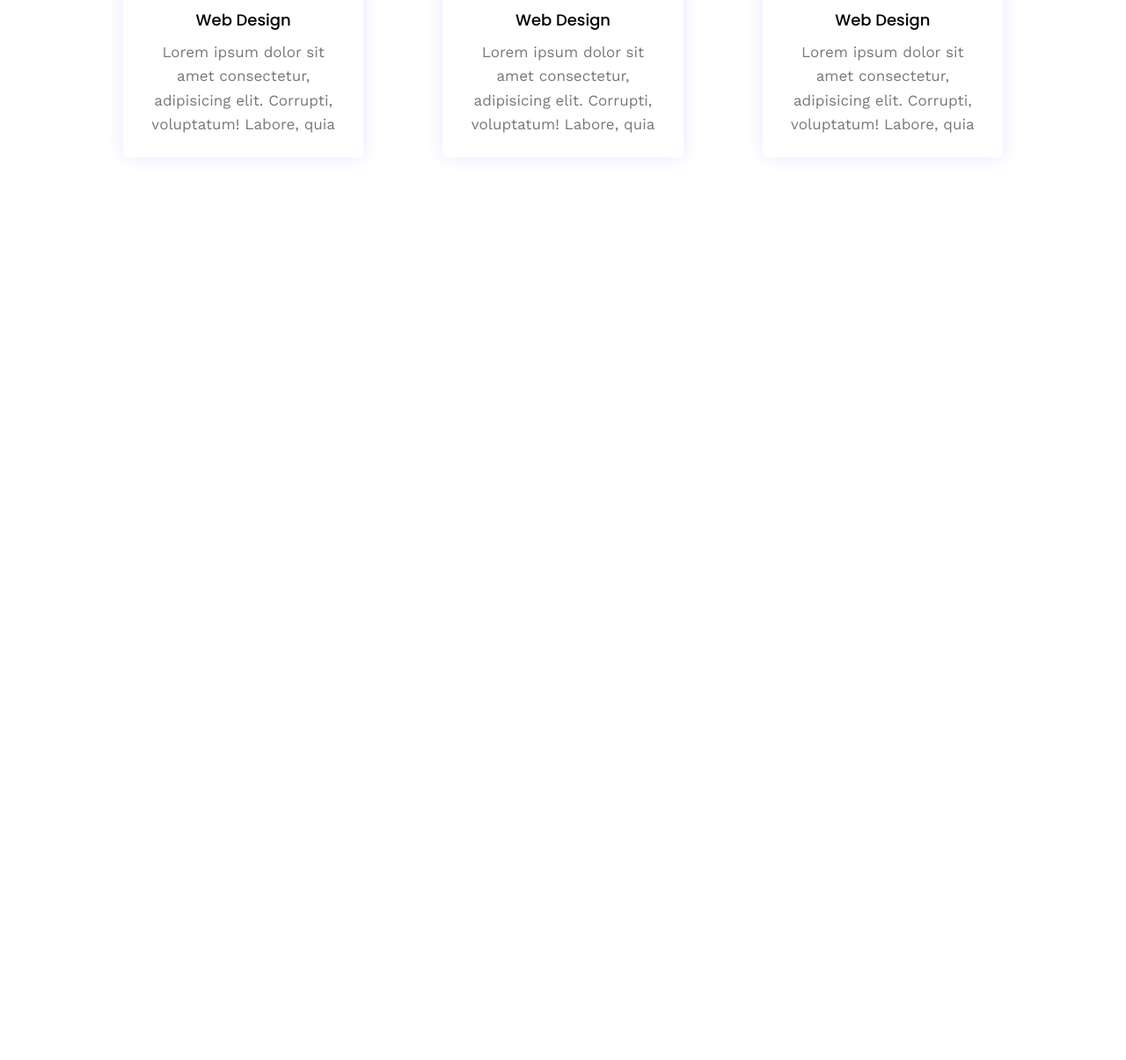
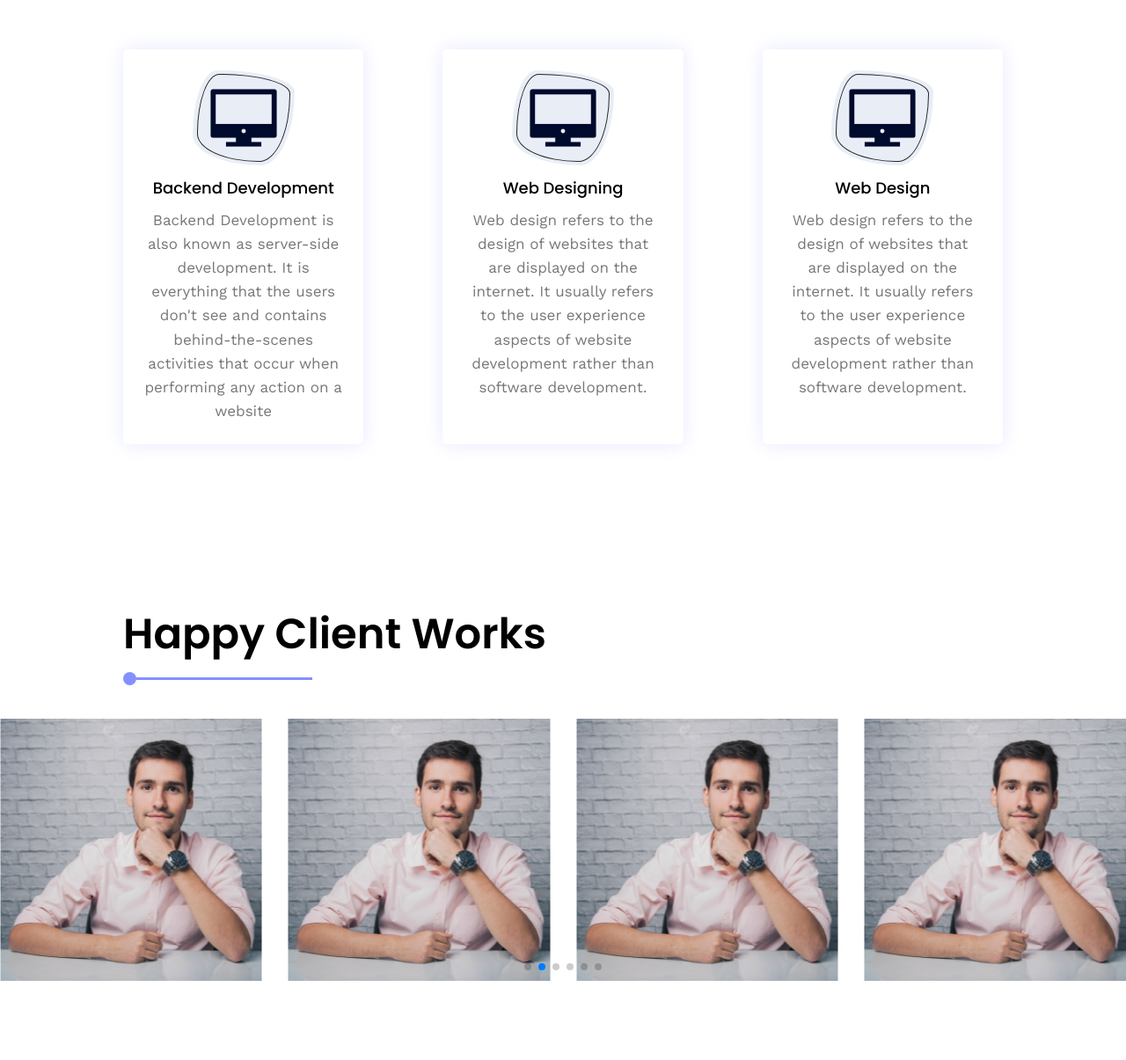
Before and after one commit to ShuaibDeveloper/myWebsite, a plain HTML site: page index.html in a window 1280 px wide. Shown: the part 3912-5117 px from the top of the page at 88% size. Before the commit the page ends 4181 px from the top, so only its background shows below. Drawn offline with nearby package versions, Linux system fonts and the light colour scheme.

Commit message:
my Second commit

```diff
--- a/css/style.css
+++ b/css/style.css
@@ -486,7 +486,7 @@ color: var(--white);
 Our Serivces Start
 ========================================   */
 .section-services{
-  transition: all.7s linear;
+  transition: all .7s linear;
 }
 .section-services p{
   max-width: 60rem;
@@ -542,3 +542,38 @@ Our Serivces Start
   50%{border-radius:16% 84% 16% 84% / 46% 37% 63% 54% ; }
   100%{border-radius: 30% 70% 46% 54% / 84% 12% 88% 16%;}
 }
+
+ /* ========================================
+Our testimonail Start
+========================================   */
+.swiper {
+  width: 100%;
+  height: 100%;
+}
+
+.swiper-slide {
+  text-align: center;
+  font-size: 18px;
+  background: #fff;
+
+  /* Center slide text vertically */
+  display: -webkit-box;
+  display: -ms-flexbox;
+  display: -webkit-flex;
+  display: flex;
+  -webkit-box-pack: center;
+  -ms-flex-pack: center;
+  -webkit-justify-content: center;
+  justify-content: center;
+  -webkit-box-align: center;
+  -ms-flex-align: center;
+  -webkit-align-items: center;
+  align-items: center;
+}
+
+.swiper-slide img {
+  display: block;
+  width: 100%;
+  height: 100%;
+  object-fit: cover;
+}
--- a/index.html
+++ b/index.html
@@ -5,6 +5,10 @@
     <meta http-equiv="X-UA-Compatible" content="IE=edge" />
     <meta name="viewport" content="width=device-width, initial-scale=1.0" />
     <link rel="stylesheet" href="css/style.css" />
+    <link
+      rel="stylesheet"
+      href="https://unpkg.com/swiper@8/swiper-bundle.min.css"
+    />
     <script defer src="script.js"></script>
     <title>ShuaibDeveloper portfolio Website</title>
   </head>
@@ -80,11 +84,14 @@
         <div class="bio-data">
           <h2 class="common-heading">my bio-data</h2>
           <p>
-           My name is Shuaib Khan. I'm a Web developer and Graduated Computer Science from one of the top Institute in the Pakistan. Have 3 Years of Experience in the field of Web development
+            My name is Shuaib Khan. I'm a Web developer and Graduated Computer
+            Science from one of the top Institute in the Pakistan. Have 3 Years
+            of Experience in the field of Web development
           </p>
           <br />
           <p>
-           Skills Html, CSS, Bootstrap, JavaScript, ReactJS with a vast knowledge of WordPress Development.
+            Skills Html, CSS, Bootstrap, JavaScript, ReactJS with a vast
+            knowledge of WordPress Development.
           </p>
           <div class="bio-data-stats">
             <div class="bio-stats">
@@ -260,36 +267,86 @@
       <div class="container grid grid-three-column">
         <div class="service-card">
           <ion-icon name="desktop-sharp" class="service-icon"></ion-icon>
-          <h3>Web Design</h3>
-          <p>Lorem ipsum dolor sit amet consectetur, adipisicing elit. Corrupti, voluptatum! Labore, quia </p>
+          <h3>Web Development</h3>
+          <p>
+            Web development is the work involved in developing a website for the
+            Internet or an intranet. Web development can range from developing a
+            simple single static page of plain text to complex web applications,
+            electronic businesses, and social network services.
+          </p>
+        </div>
+
+        <div class="service-card">
+          <ion-icon name="desktop-sharp" class="service-icon"></ion-icon>
+          <h3>Wordpress Development</h3>
+          <p>
+            A WordPress developer is a professional that specializes in the
+            infrastructure and ecosystem of the WordPress platform. They might
+            focus on improving the WordPress software itself or creating new
+            products, particularly plugins and themes
+          </p>
+        </div>
+        <div class="service-card">
+          <ion-icon name="desktop-sharp" class="service-icon"></ion-icon>
+          <h3>Front End Development</h3>
+          <p>
+            Front-end web development is the development of the graphical user
+            interface of a website, through the use of HTML, CSS, and
+            JavaScript, so that users can view and interact with that website.
+          </p>
+        </div>
+        <div class="service-card">
+          <ion-icon name="desktop-sharp" class="service-icon"></ion-icon>
+          <h3>Backend Development</h3>
+          <p>
+            Backend Development is also known as server-side development. It is
+            everything that the users don't see and contains behind-the-scenes
+            activities that occur when performing any action on a website
+          </p>
+        </div>
+        <div class="service-card">
+          <ion-icon name="desktop-sharp" class="service-icon"></ion-icon>
+          <h3>Web Designing</h3>
+          <p>
+            Web design refers to the design of websites that are displayed on
+            the internet. It usually refers to the user experience aspects of
+            website development rather than software development.
+          </p>
         </div>
         <div class="service-card">
           <ion-icon name="desktop-sharp" class="service-icon"></ion-icon>
           <h3>Web Design</h3>
-          <p>Lorem ipsum dolor sit amet consectetur, adipisicing elit. Corrupti, voluptatum! Labore, quia </p>
-        </div>
-        <div class="service-card">
-          <ion-icon name="desktop-sharp" class="service-icon"></ion-icon>
-          <h3>Web Design</h3>
-          <p>Lorem ipsum dolor sit amet consectetur, adipisicing elit. Corrupti, voluptatum! Labore, quia d</p>
-        </div>
-        <div class="service-card">
-          <ion-icon name="desktop-sharp" class="service-icon"></ion-icon>
-          <h3>Web Design</h3>
-          <p>Lorem ipsum dolor sit amet consectetur, adipisicing elit. Corrupti, voluptatum! Labore, quia </p>
-        </div>
-        <div class="service-card">
-          <ion-icon name="desktop-sharp" class="service-icon"></ion-icon>
-          <h3>Web Design</h3>
-          <p>Lorem ipsum dolor sit amet consectetur, adipisicing elit. Corrupti, voluptatum! Labore, quia </p>
-        </div>
-        <div class="service-card">
-          <ion-icon name="desktop-sharp" class="service-icon"></ion-icon>
-          <h3>Web Design</h3>
-          <p>Lorem ipsum dolor sit amet consectetur, adipisicing elit. Corrupti, voluptatum! Labore, quia </p>
+          <p>
+            Web design refers to the design of websites that are displayed on
+            the internet. It usually refers to the user experience aspects of
+            website development rather than software development.
+          </p>
         </div>
       </div>
     </section>
+ <!-- ========================================
+        Our Testimonial section Start
+  ========================================  -->
+  <section class="section section-testimonial">
+    <div class="container">
+      <h2 class="common-heading">Happy Client Works</h2>
+    </div>
+
+    <div class="swiper mySwiper">
+      <div class="swiper-wrapper">
+        <div class="swiper-slide"><img src="images/hero.jpg" alt=""></div>
+        <div class="swiper-slide"><img src="images/hero.jpg" alt=""></div>
+        <div class="swiper-slide"><img src="images/hero.jpg" alt=""></div>
+        <div class="swiper-slide"><img src="images/hero.jpg" alt=""></div>
+        <div class="swiper-slide"><img src="images/hero.jpg" alt=""></div>
+        <div class="swiper-slide"><img src="images/hero.jpg" alt=""></div>
+        <div class="swiper-slide"><img src="images/hero.jpg" alt=""></div>
+        <div class="swiper-slide"><img src="images/hero.jpg" alt=""></div>
+        <div class="swiper-slide"><img src="images/hero.jpg" alt=""></div>
+      </div>
+      <div class="swiper-pagination"></div>
+    </div>
+  </section>
 
     <script
       type="module"
@@ -299,5 +356,6 @@
       nomodule
       src="https://unpkg.com/ionicons@5.5.2/dist/ionicons/ionicons.js"
     ></script>
+    <script src="https://unpkg.com/swiper@8/swiper-bundle.min.js"></script>
   </body>
 </html>
--- a/script.js
+++ b/script.js
@@ -28,3 +28,21 @@ p_btns.addEventListener("click", (e) => {
     });
 
 });
+
+//  ===========================================
+// Swiper JS Code
+// =======================================
+
+
+
+var swiper = new Swiper(".mySwiper", {
+  slidesPerView: 4,
+  spaceBetween: 30,
+  autoplay: {
+      delay: 2500,
+  },
+  pagination: {
+    el: ".swiper-pagination",
+    clickable: true,
+  },
+});
```
